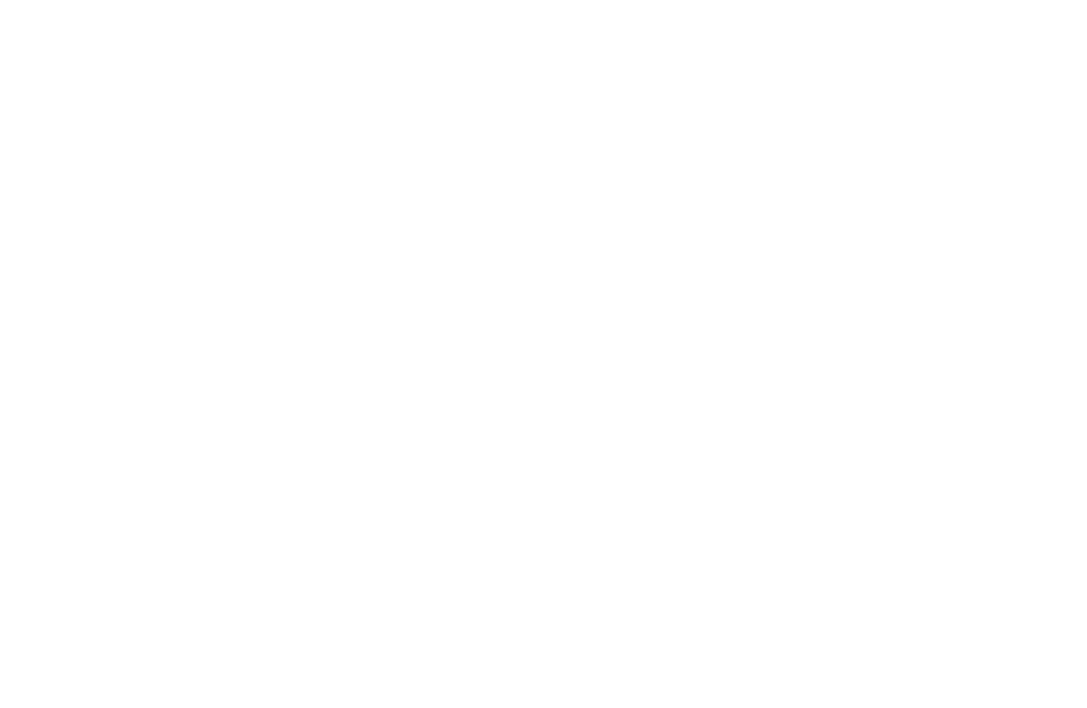
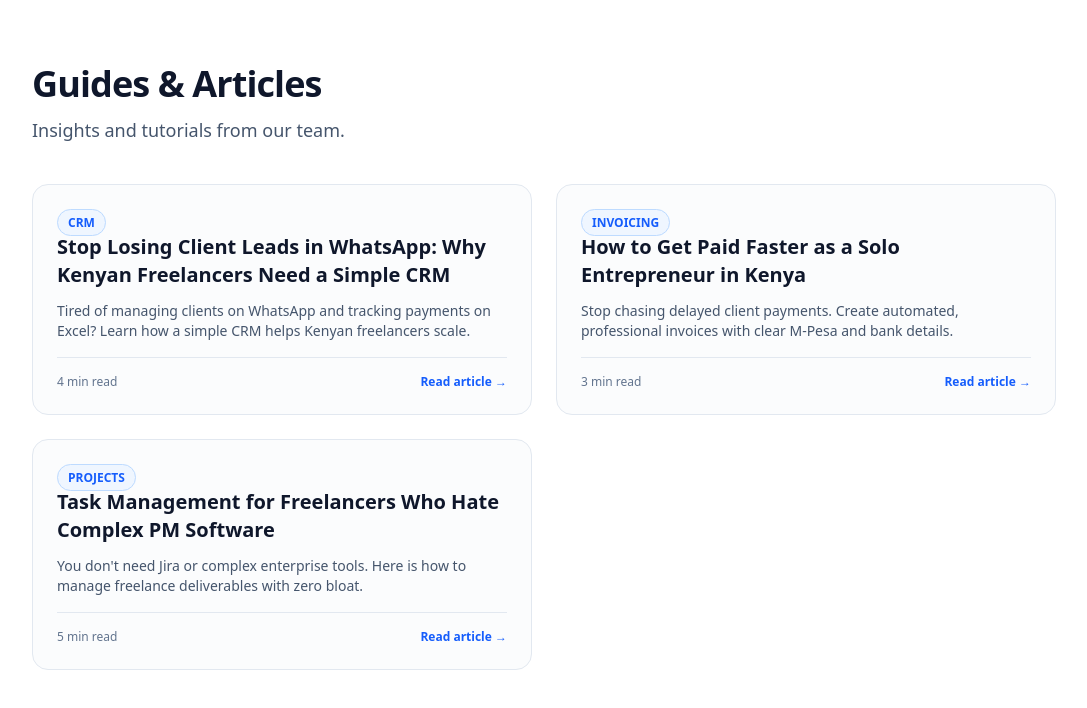
Before and after one commit to Conny1/darnocwebsite-8653, a Next.js app: page /blogs in a window 1280 px wide. Before the commit this address had no page. Shown: the top 708 px of the page, without its empty margins (96-1183 px from the left). Built offline with nearby package versions, Linux system fonts and the light colour scheme.

Commit message:
techical seo

```diff
--- a/app/[slug]/page.tsx
+++ b/app/blogs/[slug]/page.tsx
@@ -9,6 +9,7 @@ export async function generateStaticParams() {
     slug: post.slug,
   }));
 }
+
 
 interface ContentHeading {
   type: "heading_2";
@@ -57,14 +58,24 @@ export async function generateMetadata({
   const { slug } = await params;
   const post = (blogsData as BlogPost[]).find((b) => b.slug === slug);
 
-  if (!post) {
-    return { title: "Page Not Found | Modulo" };
-  }
+  if (!post) return { title: "Page Not Found | Modulo" };
 
   return {
     title: `${post.title} | Modulo`,
     description: post.meta_description,
     keywords: post.keywords,
+    openGraph: {
+      title: post.title,
+      description: post.meta_description,
+      type: "article",
+      publishedTime: post.published_date,
+      authors: [post.author.name],
+    },
+    twitter: {
+      card: "summary_large_image",
+      title: post.title,
+      description: post.meta_description,
+    },
   };
 }
 
--- /dev/null
+++ b/app/blogs/page.tsx
@@ -0,0 +1,42 @@
+// app/blogs/page.tsx
+import Link from "next/link";
+import blogsData from "@/data/blog-post.json";
+
+
+export default function Page() {
+  return (
+    <div className="min-h-screen bg-white text-slate-900 py-16 px-4 sm:px-6 lg:px-8">
+      <div className="max-w-5xl mx-auto space-y-10">
+        <header className="space-y-3">
+          <h1 className="text-4xl font-bold tracking-tight">Guides & Articles</h1>
+          <p className="text-slate-600 text-lg">Insights and tutorials from our team.</p>
+        </header>
+
+        <div className="grid grid-cols-1 md:grid-cols-2 gap-6">
+          {blogsData.map((post) => (
+            <article key={post.slug} className="border border-slate-200 rounded-2xl p-6 hover:border-blue-600 transition-colors bg-slate-50/50 flex flex-col justify-between space-y-4">
+              <div className="space-y-3">
+                <span className="text-xs font-semibold uppercase text-blue-600 bg-blue-50 border border-blue-200 px-2.5 py-1 rounded-full">
+                  {post.category}
+                </span>
+                <h2 className="text-xl font-bold text-slate-900">
+                  <Link href={`/blogs   /${post.slug}`} className="hover:text-blue-600 transition-colors">
+                    {post.title}
+                  </Link>
+                </h2>
+                <p className="text-slate-600 text-sm line-clamp-3">{post.meta_description}</p>
+              </div>
+
+              <div className="flex items-center justify-between text-xs text-slate-500 pt-4 border-t border-slate-200">
+                <span>{post.reading_time}</span>
+                <Link href={`/blogs/${post.slug}`} className="font-semibold text-blue-600 hover:text-blue-800">
+                  Read article →
+                </Link>
+              </div>
+            </article>
+          ))}
+        </div>
+      </div>
+    </div>
+  );
+}
--- /dev/null
+++ b/app/sitemap.ts
@@ -0,0 +1,24 @@
+// app/sitemap.ts
+import { MetadataRoute } from "next";
+import blogsData from "@/data/blog-post.json";
+
+export default function sitemap(): MetadataRoute.Sitemap {
+  const baseUrl = "https://modulor.co.ke";
+
+  const blogPosts = blogsData.map((post) => ({
+    url: `${baseUrl}/blogs/${post.slug}`,
+    lastModified: new Date(post.published_date),
+    changeFrequency: "monthly" as const,
+    priority: 0.8,
+  }));
+
+  return [
+    {
+      url: `${baseUrl}/blogs`,
+      lastModified: new Date(),
+      changeFrequency: "weekly",
+      priority: 1.0,
+    },
+    ...blogPosts,
+  ];
+}
--- a/components/sections/ModuleSection.tsx
+++ b/components/sections/ModuleSection.tsx
@@ -22,7 +22,7 @@ const ModulesSection = () => {
 
         <div className="grid grid-cols-1 md:grid-cols-2 lg:grid-cols-3 gap-8">
           {modules.map((m, idx) => (
-            <Link key={idx} href={`/${m.slug}`} className=" hover:border-blue-300 transition-all duration-300">
+            <Link key={idx} href={`/blogs/${m.slug}`} className=" hover:border-blue-300 transition-all duration-300">
             <div  className="p-8 bg-white border border-zinc-200 rounded-2xl shadow-sm flex flex-col justify-between group hover:border-blue-300 transition-all duration-300">
               <div>
                 <div className="flex items-center justify-between mb-6">
--- a/components/sections/Navbar.tsx
+++ b/components/sections/Navbar.tsx
@@ -16,6 +16,7 @@ const Navbar = () => {
               <a href="#features" className="text-sm font-medium text-zinc-700 hover:text-zinc-900 transition-colors">Features</a>
               <a href="#modules" className="text-sm font-medium text-zinc-700 hover:text-zinc-900 transition-colors">Modules</a>
               <a href="#pricing" className="text-sm font-medium text-zinc-700 hover:text-zinc-900 transition-colors">Pricing</a>
+              <a href="/blogs" className="text-sm font-medium text-zinc-700 hover:text-zinc-900 transition-colors">Blogs</a>
             </div>
           </div>
           <div className="flex items-center gap-4">
--- a/data/blog-post.json
+++ b/data/blog-post.json
@@ -6,7 +6,7 @@
     "category": "CRM",
     "reading_time": "4 min read",
     "published_date": "2026-08-11",
-    "keywords": ["freelance CRM Kenya", "simple CRM", "client management"],
+    "keywords": ["freelance CRM Kenya", "simple CRM", "client management" , "freelance business tools", "freelance workflow", "client tracking software", "freelance lead management", "CRM for freelancers", "Kenya business tools", "freelance productivity tools"],
     "author": {
       "name": "Modulo Team",
       "role": "Product Strategy"
@@ -52,7 +52,7 @@
     "category": "Invoicing",
     "reading_time": "3 min read",
     "published_date": "2026-08-10",
-    "keywords": ["invoicing software Kenya", "M-Pesa invoicing", "freelance payments"],
+    "keywords": ["invoicing software Kenya", "M-Pesa invoicing", "freelance payments", "automated invoicing", "freelance billing tools", "Kenya business invoicing", "professional invoices", "freelance finance management", "freelance payment tracking", "invoice automation", "freelance accounting tools", "Kenya freelance finance solutions"],
     "author": {
       "name": "Modulo Team",
       "role": "Finance & Billing"
@@ -89,7 +89,7 @@
     "category": "Projects",
     "reading_time": "5 min read",
     "published_date": "2026-08-09",
-    "keywords": ["project management Kenya", "task management solo developers", "freelance tasks"],
+    "keywords": ["project management Kenya", "task management solo developers", "freelance tasks", "simple project management", "freelance productivity tools", "Kenya freelance workflow", "freelance project tracking", "task organization for freelancers", "freelance deliverables management", "project management software alternatives", "freelance project planning", "Kenya freelance business tools"],
     "author": {
       "name": "Modulo Team",
       "role": "Productivity"
```
